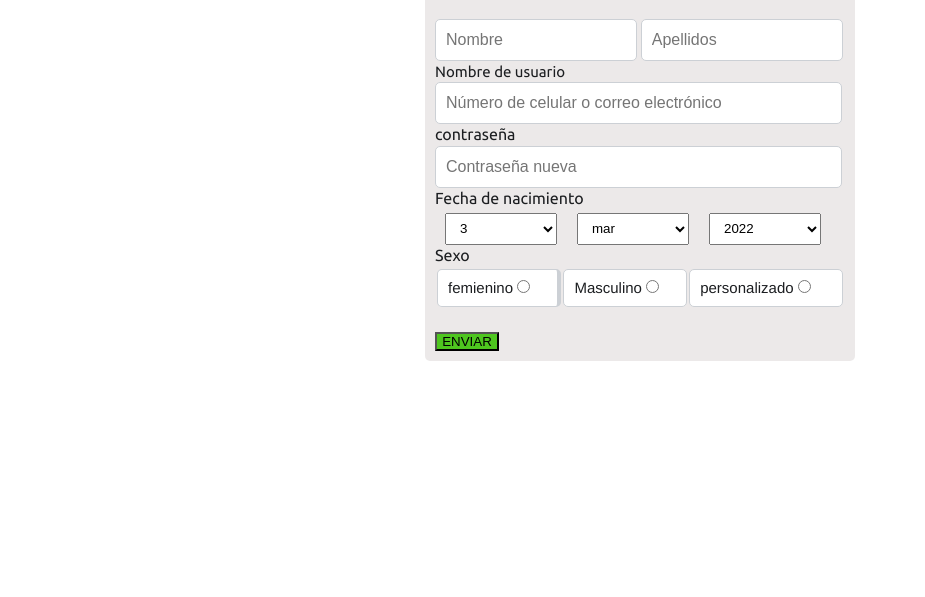
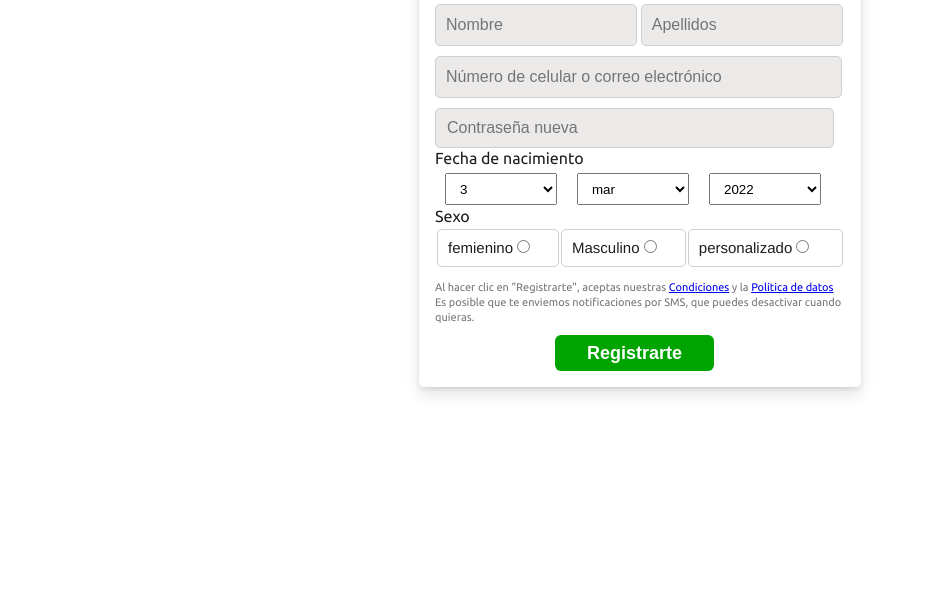
Before and after one commit to F3LIP3PARDO/F3LIP3PARDO.github.io, a plain HTML site: page Formulario_de_facebook/index.html in a window 1280 px wide. Shown: the part 203-800 px from the top of the page, without its empty margins (0-925 px from the left). Drawn offline with Linux system fonts and the light colour scheme.

Commit message:
registrarse a face

```diff
--- a/Formulario_de_facebook/index.html
+++ b/Formulario_de_facebook/index.html
@@ -10,9 +10,7 @@
 </head>
 
 <body>
-    ``
-
-    <form action="nombres y apellidos">
+    <form action="nombres y apellidos" id="inicio">
         <h1>Registro a facebook</h1>
         <h5 id="subtitulo">Facil y sencillo </h5>
         <hr>
@@ -22,19 +20,18 @@
             <input id="apellido" type="text" name="Apellido" placeholder="Apellidos" style="font-size: initial;"><br>
         </div>
         <div>
-            <label id="email1" for=" email ">Nombre de usuario</label> <br>
             <input id="email2" type="email " name="email " placeholder="Número de celular o correo electrónico" pattern=".+@gmail\.com" size="30" required style="font-size: initial;"> <br>
         </div>
         <div>
-            <label type="password ">contraseña </label><br>
-            <input id="contrasena" type="password " name="password " placeholder="Contraseña nueva" style="font-size: initial;" id="password "> <br>
+            <input id="contraseña" type="password " name="password " placeholder="Contraseña nueva" style="font-size: initial;" id="password "> <br>
         </div>
 
+        <div>
          <label for="fecha de nacimiento" style="font-size: initial;">Fecha de nacimiento</label><br>
             <span data-type="selectors" data-name="birthday_wrapper" id="u_3_l_ej">
                <span id="fecha">
                  <table id="">
-                  <select aria-label="Día" name="birthday_day" id="day" title="Día" class="_9407 _5dba _9hk6 _8esg" style="width: 112px;height: 32px;margin-right: 10px;margin-left: 10px;padding-left: 10px;padding-right: 10px;">
+                     <select aria-label="Día" name="birthday_day" id="day" title="Día" class="_9407 _5dba _9hk6 _8esg" style="width: 112px;height: 32px;margin-right: 10px;margin-left: 10px;padding-left: 10px;padding-right: 10px; ">
                     <option value="1">1</option>
                     <option value="2">2</option>
                     <option value="3" selected="1">3</option>
@@ -204,7 +201,9 @@
                    </table>
                 </span>
             </span>
+        </div>
         <span>
+
             <label for="sexo">Sexo</label>
             <table class="genero">
                 <tr>
@@ -222,10 +221,18 @@
                 </tr>
             </table>
         </span>
-        <br>
 
+        <div id="condiciones" data-nocookies="1">
+            <p id="condicon">
+                Al hacer clic en "Registrarte", aceptas nuestras
+                <a href="/legal/terms/update" id="terms-link" target="_blank" rel="nofollow">Condiciones</a>
+                y la
+                <a href="/about/privacy/update" id="privacy-link" target="_blank" rel="nofollow">Política de datos</a>
+                Es posible que te enviemos notificaciones por SMS, que puedes desactivar cuando quieras.
+            </p>
+        </div>
 
-        <input id="button" type="button" value="ENVIAR">
+        <input id="button" type="button" value="Registrarte">
 
 
     </form>
--- a/Formulario_de_facebook/styles/main.css
+++ b/Formulario_de_facebook/styles/main.css
@@ -12,13 +12,26 @@ body {
     line-height: 1.34;
 }
 
+#inicio{
+    padding-bottom: 16px;
+    padding-top: 16px;
+    padding-left: 16px;
+    padding-right: 16px;
+    border-top-width: 1px;
+    border-bottom-width: 0px;
+    border-right-width: 0px;
+    border-left-width: 0px;
+    box-shadow: 0 2px 4px rgb(0 0 0 / 10%), 0 8px 16px rgb(0 0 0 / 10%);
+}
+
 form {
     margin: 0 auto;
     width: 410px;
-    background-color: #ebe8e8ef;
+    background-color: #ffffffef;
     padding: 10px;
     border-radius: 5px;
     margin-top: 100px;
+    border: 2px solid black;
 }
 
 input text {
@@ -49,10 +62,10 @@ input text {
     border-top-right-radius: 5px;
     border-bottom-right-radius: 5px;
     border-bottom-left-radius: 5px;
-    background: white;
+    background: #ffffffef;
     border: 1px solid #ccd0d5;
     padding: 0 10px 0 10px;
-    border-right-width: 4px
+    border-right-width: 1px
 }
 
 #masculino {
@@ -61,7 +74,7 @@ input text {
     border-top-right-radius: 5px;
     border-bottom-right-radius: 5px;
     border-bottom-left-radius: 5px;
-    background: white;
+    background: #ffffffef;
     border: 1px solid #ccd0d5;
     padding: 0 10px 0 10px;
 }
@@ -72,33 +85,55 @@ input text {
     border-top-right-radius: 5px;
     border-bottom-right-radius: 5px;
     border-bottom-left-radius: 5px;
-    background: white;
+    background: #ffffffef;
     border: 1px solid #ccd0d5;
     padding: 0 10px 0 10px;
 }
 
 #button {
-    width: 64px;
-    bottom: rgb(142, 12, 12);
-    background-color: rgb(78, 198, 31);
+    background: none;
+    background-color: #00a400;
+    border: none;
+    border-radius: 6px;
+    box-shadow: none;
+    color: #fff;
+    font-size: 18px;
+    font-weight: 600;
+    height: 36px;
+    overflow: hidden;
+    padding: 0 32px;
+    text-shadow: none;
+    margin-left: 120px;
+    margin-right: 120px;
+    letter-spacing: normal;
+    text-rendering: optimizelegibility;
+    display: inline-block;
+
+}
+#button:hover{
+    background-color: #205820e3;
+    color: #00a400;
+
 }
 
 #nombre {
     border-radius: 5px;
     width: 180px;
     height: 40px;
-    background: white;
+    background: #ebe8e8ef;
     border: 1px solid #ccd0d5;
     padding: 0 10px 0 10px;
+    margin-bottom: 10px;
 }
 
 #apellido {
     border-radius: 5px;
     width: 180px;
     height: 40px;
-    background: white;
+    background: #ebe8e8ef;
     border: 1px solid #ccd0d5;
     padding: 0 10px 0 10px;
+    margin-bottom: 10px;
 }
 
 #subtitulo {
@@ -120,19 +155,34 @@ input text {
     border-radius: 5px;
     width: 190px;
     height: 40px;
-    background: white;
+    background: #ebe8e8ef;
     border: 1px solid #ccd0d5;
     font-size: initial;
     width: 385px;
     padding: 0 10px 0 10px;
+    margin-bottom: 10px;
 }
 
-#contrasena {
+#contraseña {
     border-radius: 5px;
-    height: 40px;
-    background: white;
+    background: #ebe8e8ef;
     border: 1px solid #ccd0d5;
-    width: 385px;
-    padding-left: 10px;
-    padding-right: 10px
+    padding-left: 11px;
+    padding-bottom: 11px;
+    padding-top: 11px;
+    padding-right: 11px;
+    width: 375px;
+    height: 16px
 }
+
+p{
+    display: block;
+    margin-block-start: 1em;
+    margin-block-end: 1em;
+    margin-inline-start: 0px;
+    margin-inline-end: 0px;
+    color: #777;
+    font-size: 11px;
+    width: auto;
+    font-family: inherit;
+}
```
Also changed, not shown: index.html (+7 -3 lines). Lines whose indentation alone changed are shown as unchanged.
